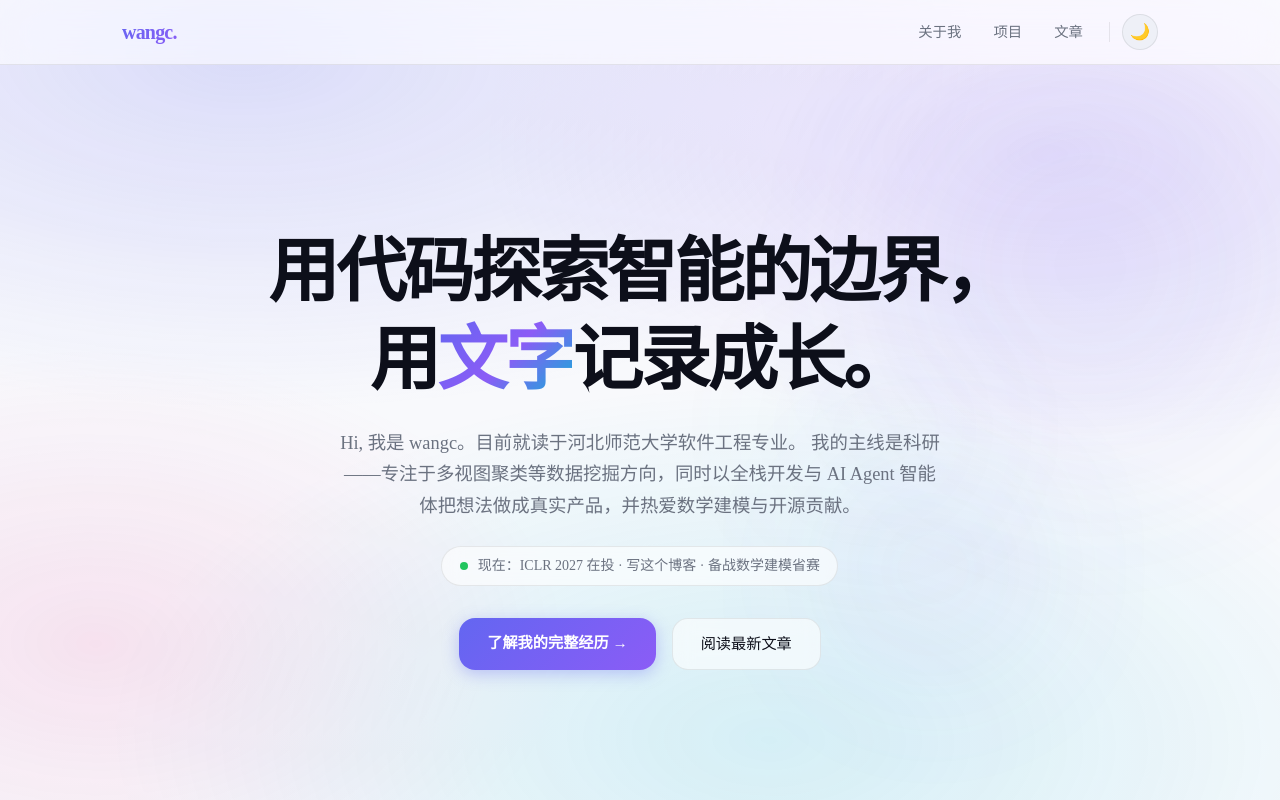
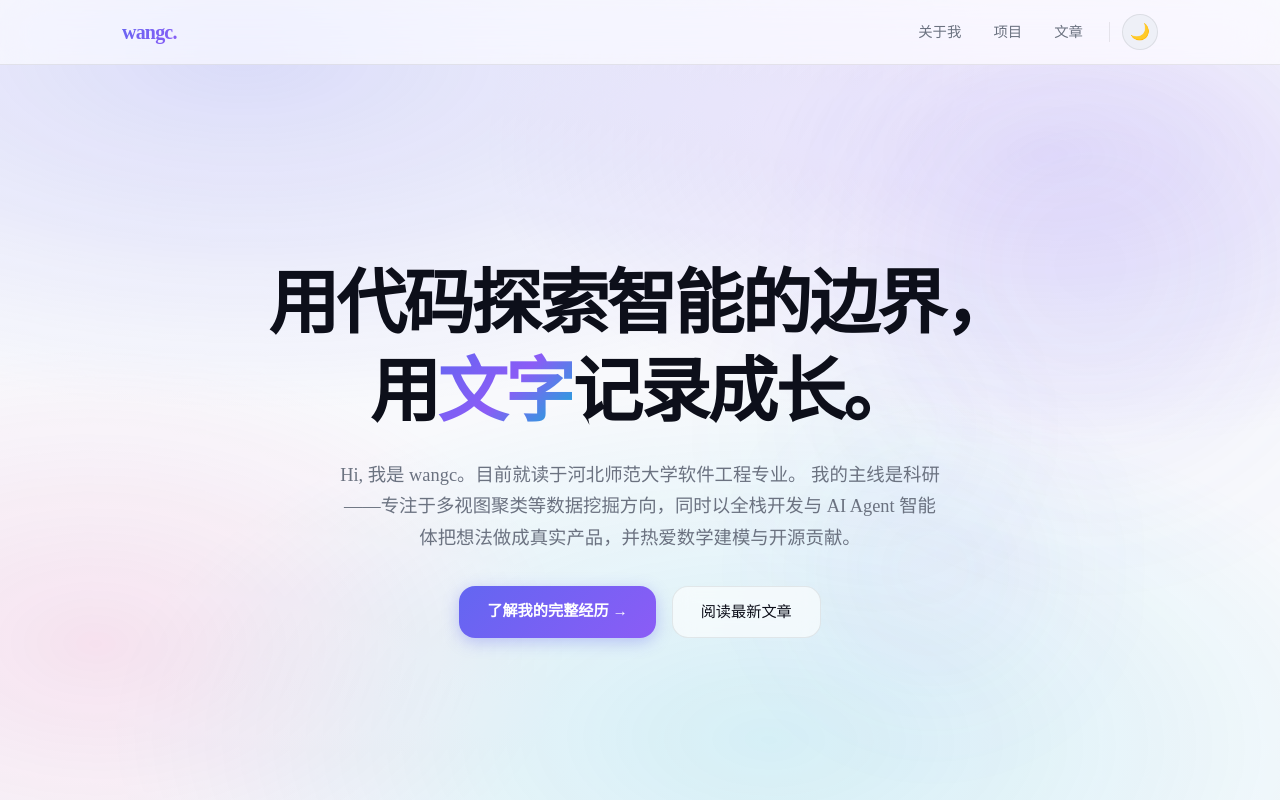
Before and after one commit to wangchneyu/blog, a Next.js app: page / in a window 1280 px wide. Shown: the top 800 px of the page. Built offline with nearby package versions, Linux system fonts and the light colour scheme; no server answers.

Commit message:
移除 Hero 的 Now 动态行及其样式

```diff
--- a/src/app/page.module.css
+++ b/src/app/page.module.css
@@ -64,47 +64,6 @@
   flex-wrap: wrap;
   justify-content: center;
   margin-top: 0.5rem;
-}
-
-.heroNow {
-  display: inline-flex;
-  align-items: center;
-  gap: 0.6rem;
-  font-size: 0.875rem;
-  color: var(--text-secondary);
-  background: var(--bg-glass);
-  border: 1px solid var(--border-color);
-  padding: 0.45rem 1.1rem;
-  border-radius: 999px;
-  backdrop-filter: blur(10px);
-  -webkit-backdrop-filter: blur(10px);
-}
-
-.nowDot {
-  width: 8px;
-  height: 8px;
-  border-radius: 50%;
-  background: #22c55e;
-  flex-shrink: 0;
-  animation: nowPulse 2.2s ease-out infinite;
-}
-
-@keyframes nowPulse {
-  0% {
-    box-shadow: 0 0 0 0 rgba(34, 197, 94, 0.45);
-  }
-  70% {
-    box-shadow: 0 0 0 7px rgba(34, 197, 94, 0);
-  }
-  100% {
-    box-shadow: 0 0 0 0 rgba(34, 197, 94, 0);
-  }
-}
-
-@media (prefers-reduced-motion: reduce) {
-  .nowDot {
-    animation: none;
-  }
 }
 
 .primaryBtn {
--- a/src/app/page.tsx
+++ b/src/app/page.tsx
@@ -25,10 +25,6 @@ export default function Home() {
             Hi, 我是 wangc。目前就读于河北师范大学软件工程专业。
             我的主线是科研——专注于多视图聚类等数据挖掘方向，同时以全栈开发与 AI Agent
             智能体把想法做成真实产品，并热爱数学建模与开源贡献。
-          </p>
-          <p className={styles.heroNow}>
-            <span className={styles.nowDot} aria-hidden="true" />
-            现在：ICLR 2027 在投 · 写这个博客 · 备战数学建模省赛
           </p>
           <div className={styles.heroCta}>
             <Link href="/about" className={styles.primaryBtn}>
```
